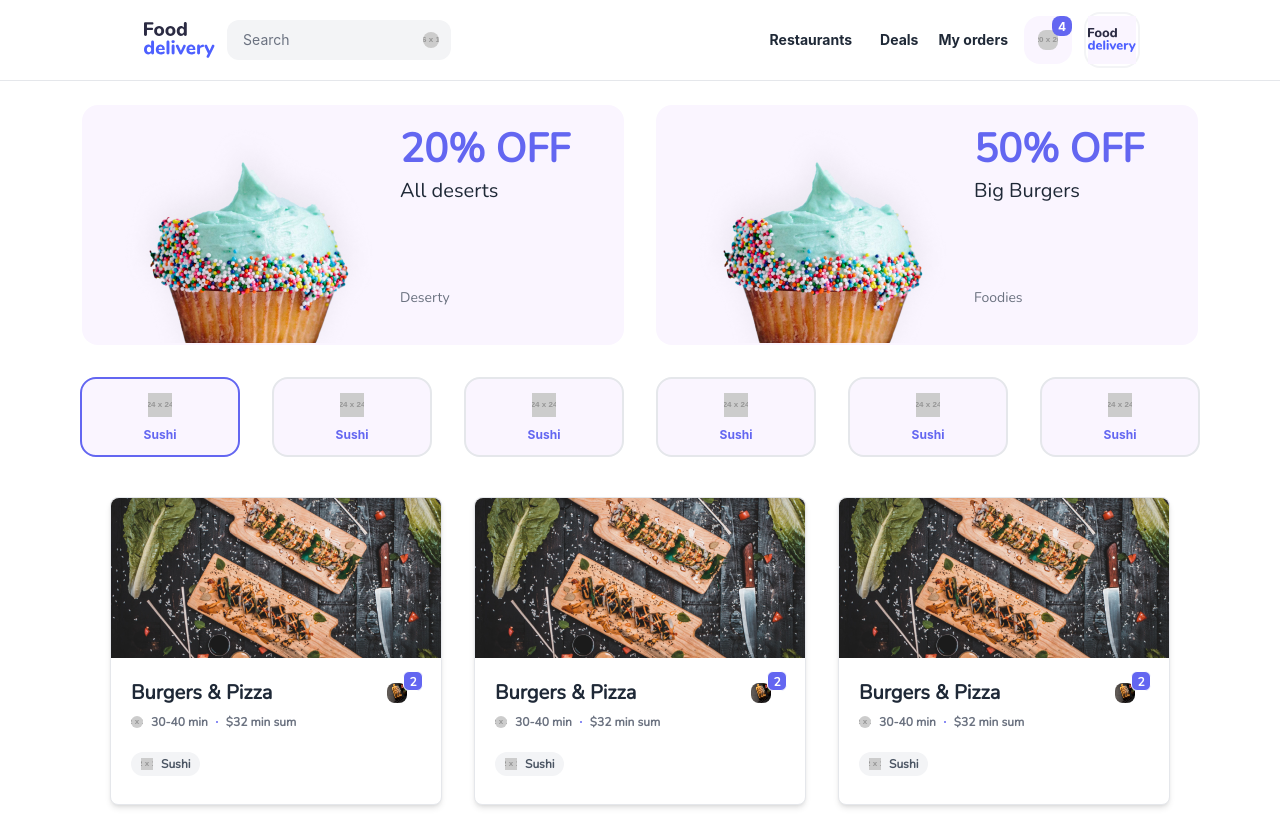
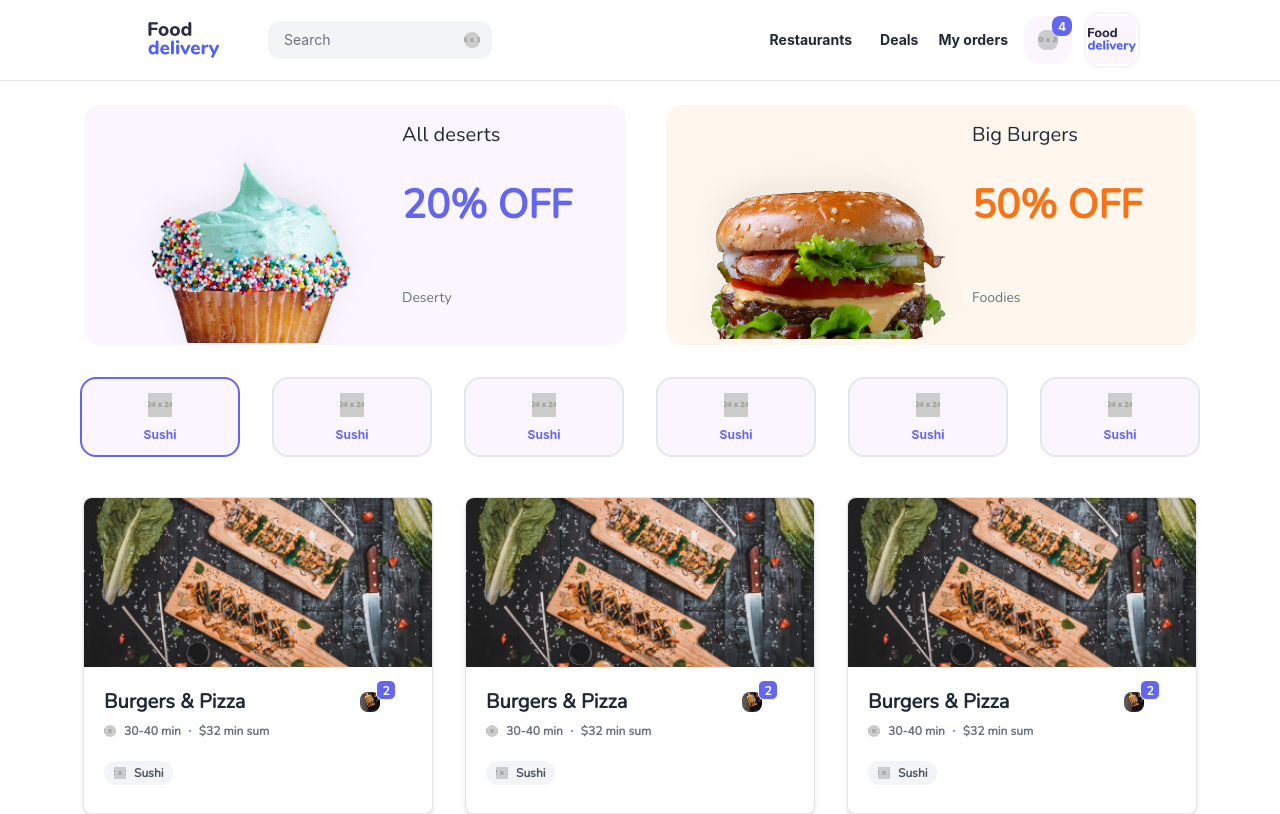
Before and after one commit to prophet1996/ad-sparc-assignment, a Next.js app: page / in a window 1280 px wide. Shown: the top 814 px of the page. Built offline with nearby package versions, Linux system fonts and the light colour scheme; no server answers.

Commit message:
responsive nav bar and offercard grid

```diff
--- a/components/Header.tsx
+++ b/components/Header.tsx
@@ -196,22 +196,20 @@ const Header: React.FC<{ className: string }> = ({ className }) => {
 
   return (
     <nav className={className}>
-      <div className=" px-2 sm:px-4 py-2.5 rounded h-20 flex flex-wrap items-center justify-between md:w-5/6 lg:w-4/5 w-4/5">
+      <div className="sm:px-4 py-2.5 rounded h-20 flex flex-wrap items-center justify-between md:w-5/6 lg:w-4/5 w-screen px-4">
         <a href="https://flowbite.com/" className="flex items-center">
           <img
             src="/logo.svg"
-            className="h-6 mr-3 sm:h-9"
+            className="w-20 mr-3 sm:h-9"
             alt="Food Deliver App"
           />
 
-          <div className="w-56 h-10 max-sm:hidden">
-            <div className="flex space-x-5 items-center justify-end flex-1 h-full px-3 py-2.5 bg-gray-100 rounded-xl">
-              <p className="w-40 text-sm leading-tight text-gray-500">Search</p>
-              <img
-                className="w-4 h-4 rounded-full"
-                src="https://via.placeholder.com/16x16"
-              />
-            </div>
+          <div className="w-56 lg:flex hidden ml-8 space-x-5 items-center justify-end flex-1 h-full px-3 py-2.5 bg-gray-100 rounded-xl">
+            <p className="w-40 text-sm leading-tight text-gray-500">Search</p>
+            <img
+              className="w-4 h-4 rounded-full"
+              src="https://via.placeholder.com/16x16"
+            />
           </div>
         </a>
 
--- a/components/OfferCard.tsx
+++ b/components/OfferCard.tsx
@@ -1,20 +1,18 @@
-function OfferCard({tasteText,offerText,offerDiscount,offerItemImage}) {
+function OfferCard({ tasteText, offerText, offerDiscount, offerItemImage,wrapperClassName }) {
   return (
-    <div className="relative bg-purple-50 rounded-2xl flex font-nunito flex-col lg:flex-row-reverse p-4 pb-0 mb-8 items-center">
-      <div
-        className="grid grid-cols-2 auto-rows-min lg:grid-cols-1 lg:gird-mb-5 lg:grid-rows-4"
-      >
-        <p className="text-lg leading-7 text-gray-800 self-baseline">{offerText}</p>
+    <div className={wrapperClassName}>
+      <div className="grid grid-cols-2 auto-rows-min lg:grid-cols-1 lg:gird-mb-5 lg:grid-rows-4">
+        <p className="text-lg leading-7 text-gray-800 self-baseline">
+          {offerText}
+        </p>
         <p className="text-sm leading-tight text-gray-500 self-baseline justify-self-end lg:justify-self-start lg:row-start-4 lg:row-end-5">
           {tasteText}
         </p>
-        <p
-          className="w-52 text-4xl font-extrabold text-indigo-500 lg:row-start-1 lg:row-end-2"
-        >
-         {offerDiscount}
+        <p className="w-52 text-4xl font-extrabold text-indigo-500 lg:row-start-2 lg:row-end-3">
+          {offerDiscount}
         </p>
       </div>
-      <img src={offerItemImage} />
+      {offerItemImage}
     </div>
   );
 }
--- a/components/RestaurantCard.tsx
+++ b/components/RestaurantCard.tsx
@@ -2,7 +2,7 @@ import Badge from "./Badge";
 
 function RestaurantCard({ name, deliveryEstimate, minOrder, itemCount,photo }) {
   return (
-    <div className="max-w-sm bg-white rounded-lg border border-gray-200 shadow-md font-nunito">
+    <div className="max-w-sm w-85 bg-white rounded-lg border border-gray-200 shadow-md font-nunito">
       <a href="#">
         <img className="rounded-t-lg w-full" src="/restaurant.png" alt="" />
       </a>
--- a/pages/index.tsx
+++ b/pages/index.tsx
@@ -53,14 +53,16 @@ const offerList = [
   {
     tasteText: "Deserty",
     offerText: "All deserts",
-    offerDiscount: "20% OFF",
-    offerItemImage: "/cupcake.png",
+    offerDiscount: <div>20% OFF</div>,
+    offerItemImage: <img src="/cupcake.png" />,
+    wrapperClassName:"relative bg-purple-50 rounded-2xl flex font-nunito flex-col lg:flex-row-reverse p-4 pb-0 mb-8 items-center"
   },
   {
     tasteText: "Foodies",
     offerText: "Big Burgers",
-    offerDiscount: "50% OFF",
-    offerItemImage: "/cupcake.png",
+    offerDiscount: <div className="text-orange-500">50% OFF</div>,
+    offerItemImage: <img src="/burger.png" className="lg:translate-y-3" />,
+    wrapperClassName:"relative bg-orange-50 rounded-2xl flex font-nunito flex-col lg:flex-row-reverse p-4 pb-0 mb-8 items-center"
   },
 ];
 
@@ -86,9 +88,9 @@ const Home: React.FC = () => {
   return (
     <Layout>
       <div className="container flex flex-col items-center m-auto">
-        <div className="flex flex-wrap gap-8 justify-center md">
+        <div className="flex flex-wrap gap-10 justify-center md">
           {offerList.map((offer) => (
-            <OfferCard {...offer} />
+            <OfferCard {...offer}  />
           ))}
         </div>
         <div className="flex flex-wrap gap-8 justify-center mb-10">
--- a/tailwind.config.js
+++ b/tailwind.config.js
@@ -8,6 +8,9 @@ module.exports = {
   ],
   theme: {
     extend: {
+      spacing:{
+        "85":"350px"
+      },
       screens: {
         xs: "360px",
         "max-xs": { max: "380px" },
```
Also changed, not shown: public/burger.png (added), 1 other file (tests, documents, lock files or other folders).
